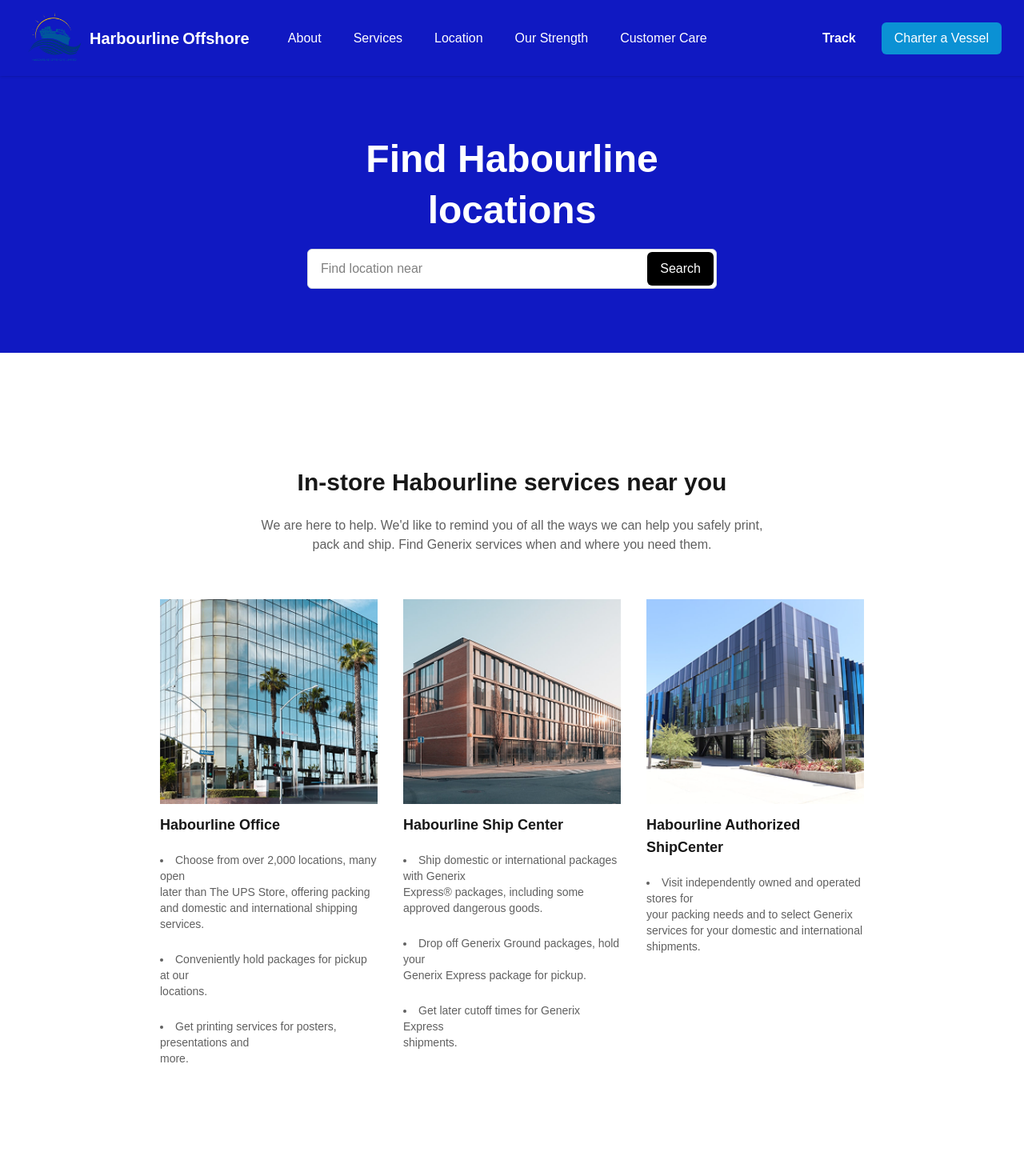
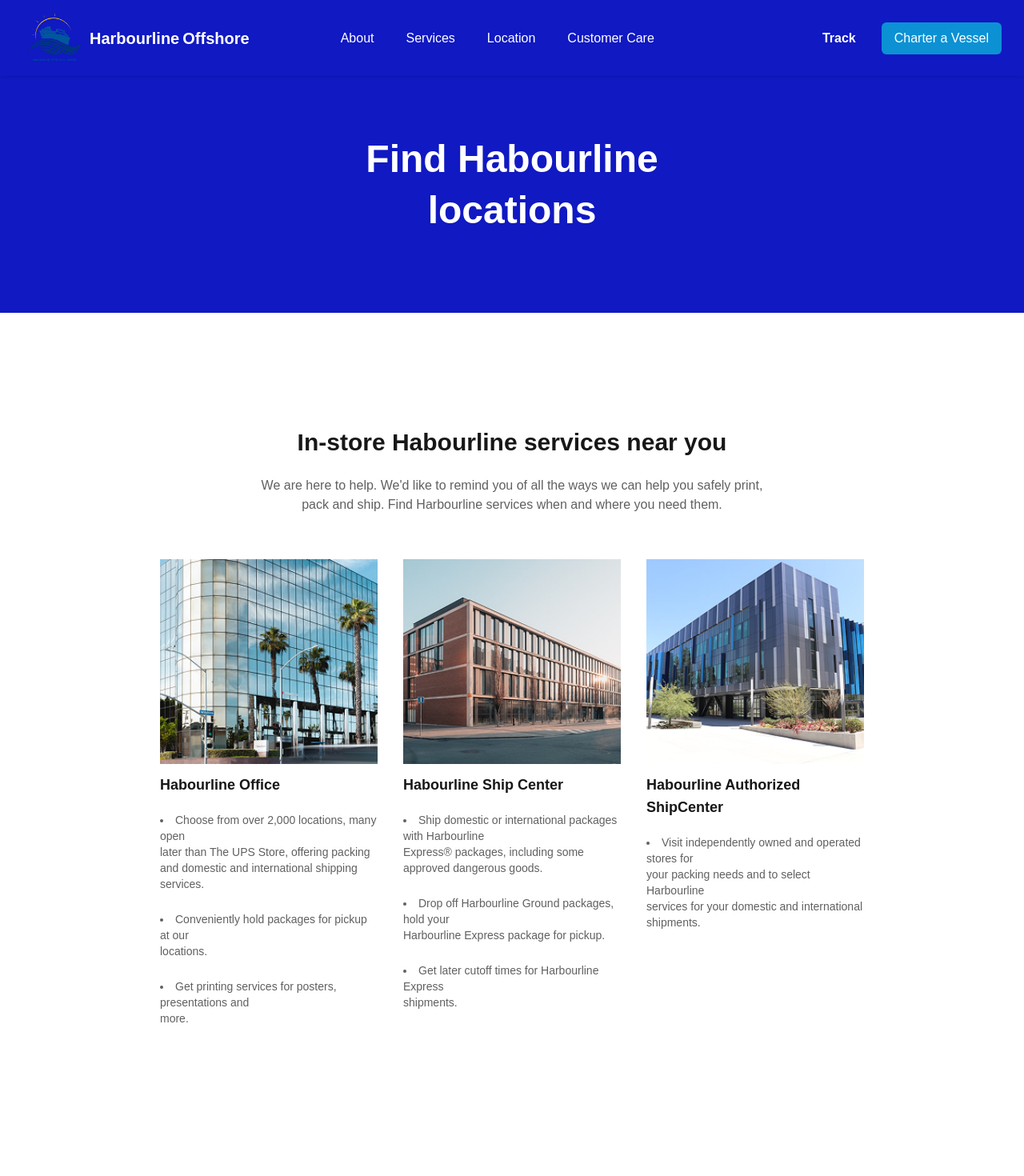
Before and after one commit to harrycode2790/habourline, a Next.js app: page /location in a window 1280 px wide. Shown: the top 1470 px of the page at 80% size. Built offline with nearby package versions, Linux system fonts and the light colour scheme.

Commit message:
make series of changes to the project .. from the header to the footer

```diff
--- a/app/about/about-info.tsx
+++ b/app/about/about-info.tsx
@@ -1,13 +1,13 @@
 import { FaBuilding, FaAward } from "react-icons/fa";
 import { MdDirectionsBoat } from "react-icons/md";
 import { IoIosBriefcase } from "react-icons/io";
+import Link from "next/link";
 
 
 const AboutInfoSection = () => {
   const infoCards = [
     { icon: <IoIosBriefcase size={32} className="text-[#DA7934] hover:text-blue-400" />, title: "Team and Company structure", link: "#" },
     { icon: <FaBuilding size={32} className="text-[#DA7934] hover:text-blue-400" />, title: "Habourline Branches", link: "#" },
-    { icon: <FaAward size={32} className="text-[#DA7934] hover:text-blue-400" />, title: "Award and Certification", link: "#" },
     { icon: <MdDirectionsBoat size={32} className="text-[#DA7934] hover:text-blue-400" />, title: "Vessel Catalogue", link: "/vessel-catalogue" },
   ];
 
@@ -16,6 +16,7 @@
       <h2 className="text-2xl md:text-[32px] font-bold mb-8">Get more info about us</h2>
       <div className="grid grid-cols-1 sm:grid-cols-2 lg:grid-cols-4 gap-6">
         {infoCards.map((item, index) => (
+          <Link href={item.link} key={index}>
             <div key={index} className="bg-gray-100 p-6 rounded-lg shadow-sm md:max-w-[234px] min-h-[266px] flex flex-col justify-between">
               <div>
                 <div className="mb-8">{item.icon}</div>
@@ -25,6 +26,7 @@
                 Learn More →
               </a>
             </div>
+          </Link>
         ))}
       </div>
     </section>
--- a/app/about/page.tsx
+++ b/app/about/page.tsx
@@ -25,7 +25,7 @@
         <div className="px-6 py-12 md:py-20 md:px-30">
             <StatsSection stats= {stats} />
             <TwoColumnText
-            leftText="We are the digital logistics company for Nigeria"
+            leftText="We lead the way "
             rightText={{
             bold: "We want to lead the way towards sustainable DIGITAL logistics – we strive to run efficient operations by being a highly trusted company and partner that protect the environment, provide an ideal place to work for all.",
             paragraphs: [
--- a/app/page.tsx
+++ b/app/page.tsx
@@ -48,26 +48,6 @@
         initial="hidden"
         whileInView="visible"
         viewport={{ once: false, amount: 0.2 }}
-        className="px-6 py-12 md:py-20 md:px-50"
-      >
-        <TestimonialPgae />
-      </motion.div>
-
-      <motion.div
-        variants={fadeVariant}
-        initial="hidden"
-        whileInView="visible"
-        viewport={{ once: false, amount: 0.2 }}
-        className="px-6 py-12 md:py-20 md:px-50"
-      >
-        <BlogPage />
-      </motion.div>
-
-      <motion.div
-        variants={fadeVariant}
-        initial="hidden"
-        whileInView="visible"
-        viewport={{ once: false, amount: 0.2 }}
          className="px-6 py-12 md:py-20 md:px-50"
       >
         <FaqPage />
--- a/app/services/quote-section.tsx
+++ b/app/services/quote-section.tsx
@@ -11,11 +11,6 @@
         <p className="text-lg font-semibold mb-8 flex flex-col md:flex-row space-x-2">
           <span className="font-bold ">Harvey Mitchell,</span> <span>Office Manager</span>
         </p>
-
-        <div className="flex md:gap-4 justify-between mb-8">
-          <FaArrowLeft className="text-gray-400 hover:text-white cursor-pointer" />
-          <FaArrowRight className="text-gray-400 hover:text-white cursor-pointer" />
-        </div>
       </div>
     </div>
   );
--- a/components/CustomerCarePage.tsx
+++ b/components/CustomerCarePage.tsx
@@ -72,16 +72,7 @@
                 {/* Contact Lookup Section */}
                 <div className="bg-white p-6  md:mt-5  shadow-sm md:flex-1">
                 <h2 className="text-lg font-semibold">Contact Lookup</h2>
-                <div className="mt-4 relative w-full">
-                    <input
-                        type="text"
-                        placeholder="Enter your tracking number(s)"
-                        className="w-full border border-gray-300 px-4 py-3 pr-20 rounded-md md:rounded-sm  focus:outline-none"
-                    />
-                    <button className="absolute right-1 top-1 bottom-1 bg-[#0B91D4] rounded-sm text-white px-5 py-1.5  hover:bg-blue-600">
-                        <span className="text-sm">Track</span>
-                    </button>
-                </div>
+
 
                 <p className=" text-sm md:text-xs  text-gray-500 mt-3">
                     {breakLineText(
--- a/components/Header.tsx
+++ b/components/Header.tsx
@@ -86,7 +86,6 @@
           <Link href="/about" className={`hover:text-${scrolling ? 'blue-400' : hoverColor}`}>About</Link>
           <Link href="/services" className={`hover:text-${scrolling ? 'blue-400' : hoverColor}`}>Services</Link>
           <Link href="/location" className={`hover:text-${scrolling ? 'blue-400' : hoverColor}`}>Location</Link>
-          <Link href="#" className={`hover:text-${scrolling ? 'blue-400' : hoverColor}`}>Our Strength</Link>
           <Link href="/customer-care" className={`hover:text-${scrolling ? 'blue-400' : hoverColor}`}>Customer Care</Link>
         </nav>
 
--- a/components/LocationPage.tsx
+++ b/components/LocationPage.tsx
@@ -24,9 +24,9 @@
       image: "/images/location2.png",
       title: "Habourline Ship Center",
       description: [
-        "Ship domestic or international packages with Generix Express® packages, including some approved dangerous goods.",
-        "Drop off Generix Ground packages, hold your Generix Express package for pickup.",
-        "Get later cutoff times for Generix Express shipments.",
+        "Ship domestic or international packages with Harbourline Express® packages, including some approved dangerous goods.",
+        "Drop off Harbourline Ground packages, hold your Harbourline Express package for pickup.",
+        "Get later cutoff times for Harbourline Express shipments.",
       ],
     },
     {
@@ -34,7 +34,7 @@
       image: "/images/location3.png",
       title: "Habourline Authorized ShipCenter",
       description: [
-        "Visit independently owned and operated stores for your packing needs and to select Generix services for your domestic and international shipments.",
+        "Visit independently owned and operated stores for your packing needs and to select Harbourline services for your domestic and international shipments.",
       ],
     },
   ];
@@ -49,16 +49,7 @@
         locations <span className="md:hidden block">near you</span>
       </p>
       <div className="mt-6 w-full max-w-lg">
-        <div className="relative flex items-center">
-          <input
-            type="text"
-            placeholder="Find location near"
-            className="w-full py-3 px-4 rounded-md border border-gray-300 text-black focus:outline-none bg-white"
-          />
-          <button className="absolute right-1 top-1 bottom-1 bg-black text-white px-4 rounded-md">
-            Search
-          </button>
-        </div>
+
       </div>
     </section>
 
@@ -67,7 +58,7 @@
         <h2 className="text-xl md:text-3xl font-bold">In-store Habourline services near you</h2>
         <p className="mt-2 text-[#606060] py-4">
           We are here to help. We'd like to remind you of all the ways we can help you safely print,  <br />
-          pack and ship. Find Generix services when and where you need them.
+          pack and ship. Find Harbourline services when and where you need them.
         </p>
       </div>
 
```
Also changed, not shown: components/HeroPage.tsx (+18 -10 lines). Lines whose indentation alone changed are shown as unchanged.
